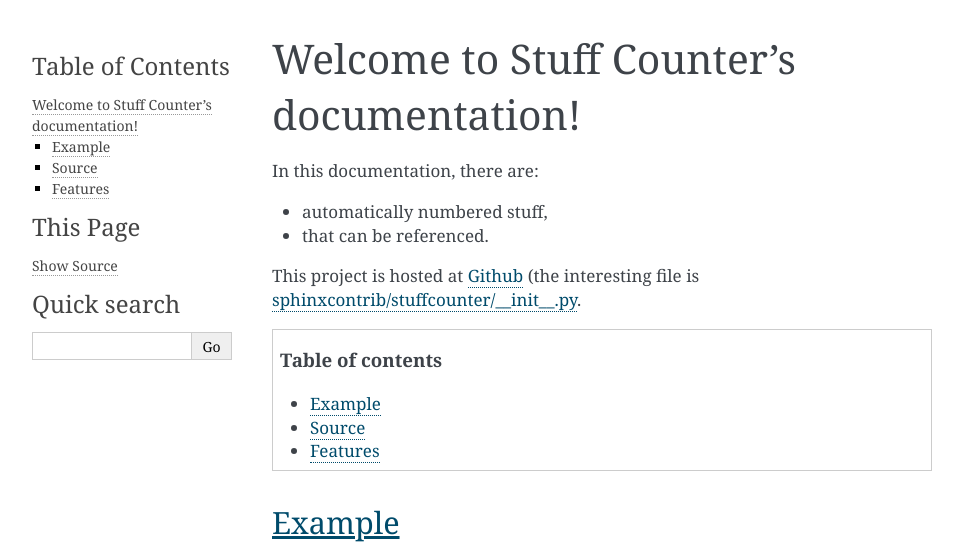
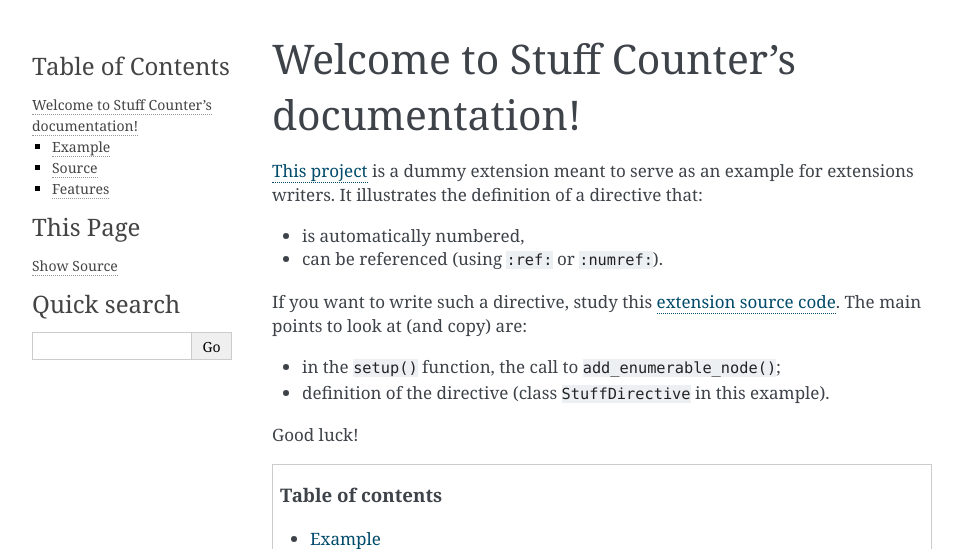
Before and after one commit to sphinx-contrib/stuffcounter, a Sphinx documentation site: the page built from doc/index.rst, in a window 1280 px wide, cut to the strip 0-549 px from the top of the page. Shown: the whole strip, without its empty margins (148-1111 px from the left). Built offline with Sphinx 7.4.7, drawn with Linux system fonts in a browser that asks for light colours.

Commit message:
[doc] Improved documentation

```diff
--- a/doc/index.rst
+++ b/doc/index.rst
@@ -6,12 +6,17 @@
 Welcome to Stuff Counter's documentation!
 =========================================
 
-In this documentation, there are:
+`This project <https://github.com/sphinx-contrib/stuffcounter>`_ is a dummy extension meant to serve as an example for extensions writers. It illustrates the definition of a directive that:
 
-- automatically numbered stuff,
-- that can be referenced.
+- is automatically numbered,
+- can be referenced (using ``:ref:`` or ``:numref:``).
 
-This project is hosted at `Github <https://github.com/sphinx-contrib/stuffcounter>`_ (the interesting file is `sphinxcontrib/stuffcounter/__init__.py <https://github.com/sphinx-contrib/stuffcounter/blob/master/sphinxcontrib/stuffcounter/__init__.py>`_.
+If you want to write such a directive, study this `extension source code <https://github.com/sphinx-contrib/stuffcounter/blob/master/sphinxcontrib/stuffcounter/__init__.py>`_. The main points to look at (and copy) are:
+
+- in the ``setup()`` function, the call to ``add_enumerable_node()``;
+- definition of the directive (class ``StuffDirective`` in this example).
+
+Good luck!
 
 .. contents:: Table of contents
    :local:
```
